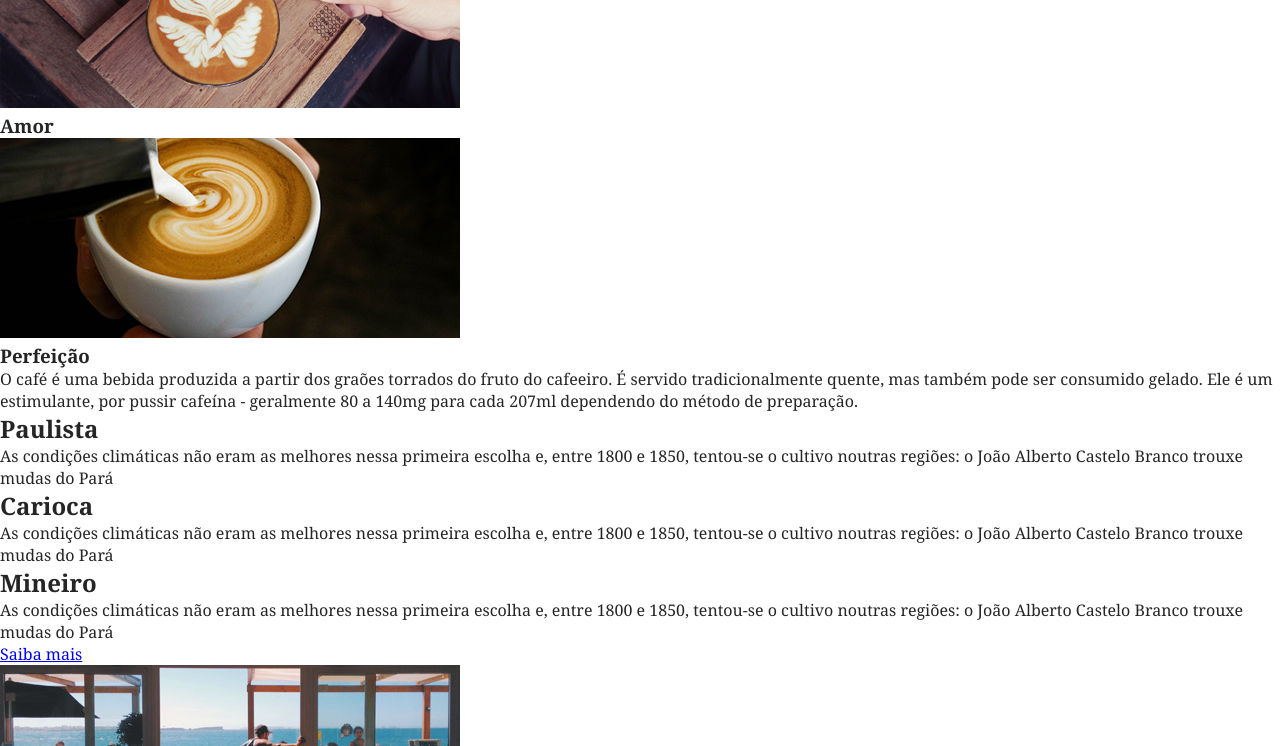
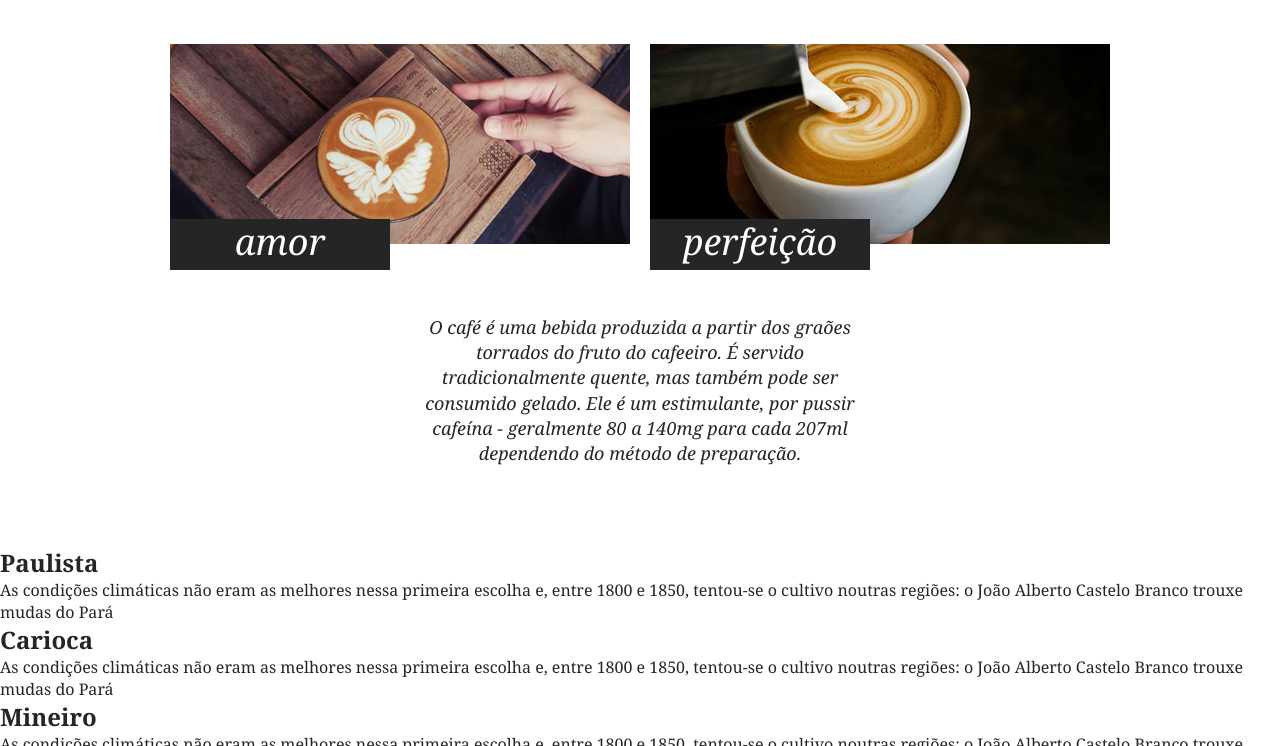
Before and after one commit to OliverRai/curso-css-origamid, a plain HTML site: page Brafé 1/index.html in a window 1280 px wide. Shown: the part 687-1433 px from the top of the page. Drawn offline with Linux system fonts and the light colour scheme.

Commit message:
posicionando a section sobre

```diff
--- a/Brafé 1/css/styles.css
+++ b/Brafé 1/css/styles.css
@@ -74,3 +74,59 @@ body{
     font-style: italic;
     font-size: 1.125em;
 }
+
+.sobre {
+    padding: 60px 0;
+}
+
+.sobre-container {
+    max-width: 960px;
+    margin: 0 auto;
+}
+
+.sobre-container::after, .sobre-container::before{
+    content: '';
+    display: table;
+    clear: both;
+}
+
+.sobre h2{
+    text-align: center;
+    font-size: 2.25em;
+    margin-bottom: 60px;
+}
+
+.sobre-item{
+    width: 460px;
+    float: left;
+    margin: 0 10px;
+}
+
+.sobre-item img{
+    display: block;
+    max-width: 100%;
+
+}
+.sobre-item h3{
+    font-size: 2.25em;
+    background: #252525;
+    color: #FFF;
+    font-style: italic;
+    line-height: 1em;
+    font-weight: normal;
+    text-transform: lowercase;
+    padding: 5px 0 10px 0;
+    width: 220px;
+    text-align: center;
+    position: relative;
+    top: -25px;
+}
+
+.sobre > p{
+    font-size: 1.125em;
+    line-height: 1.4em;
+    font-style: italic;
+    text-align: center;
+    margin: 20px auto;
+    max-width: 460px;
+}
--- a/Brafé 1/index.html
+++ b/Brafé 1/index.html
@@ -28,16 +28,17 @@
         <p>Direto das fazendas de Minas Gerais</p>
     </main>
 
-    <section>
+    <section class="sobre">
         <h2>Uma mistura de</h2>
-        <div>
-            <div>
+        <div class="sobre-container">
+            <div class="sobre-item">
                 <img src="img/cafe-1.jpg" alt="Amor">
                 <h3>Amor</h3>
             </div>
-            <div<>
+            <div class="sobre-item">
                 <img src="./img/cafe-2.jpg" alt="Perfeição">
                 <h3>Perfeição</h3>
+            </div>
         </div>
         </div>
         <p>O café é uma bebida produzida a partir dos graões torrados do fruto do cafeeiro. É servido tradicionalmente
```
